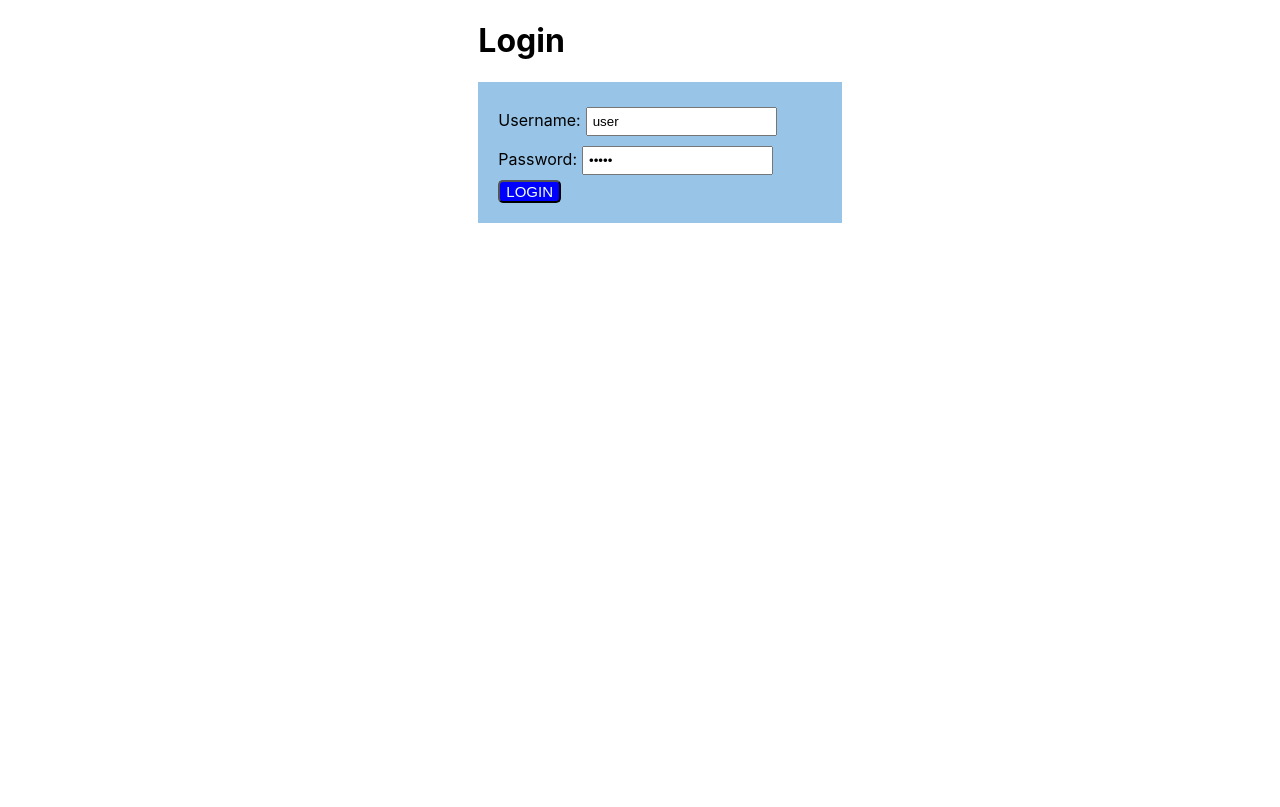
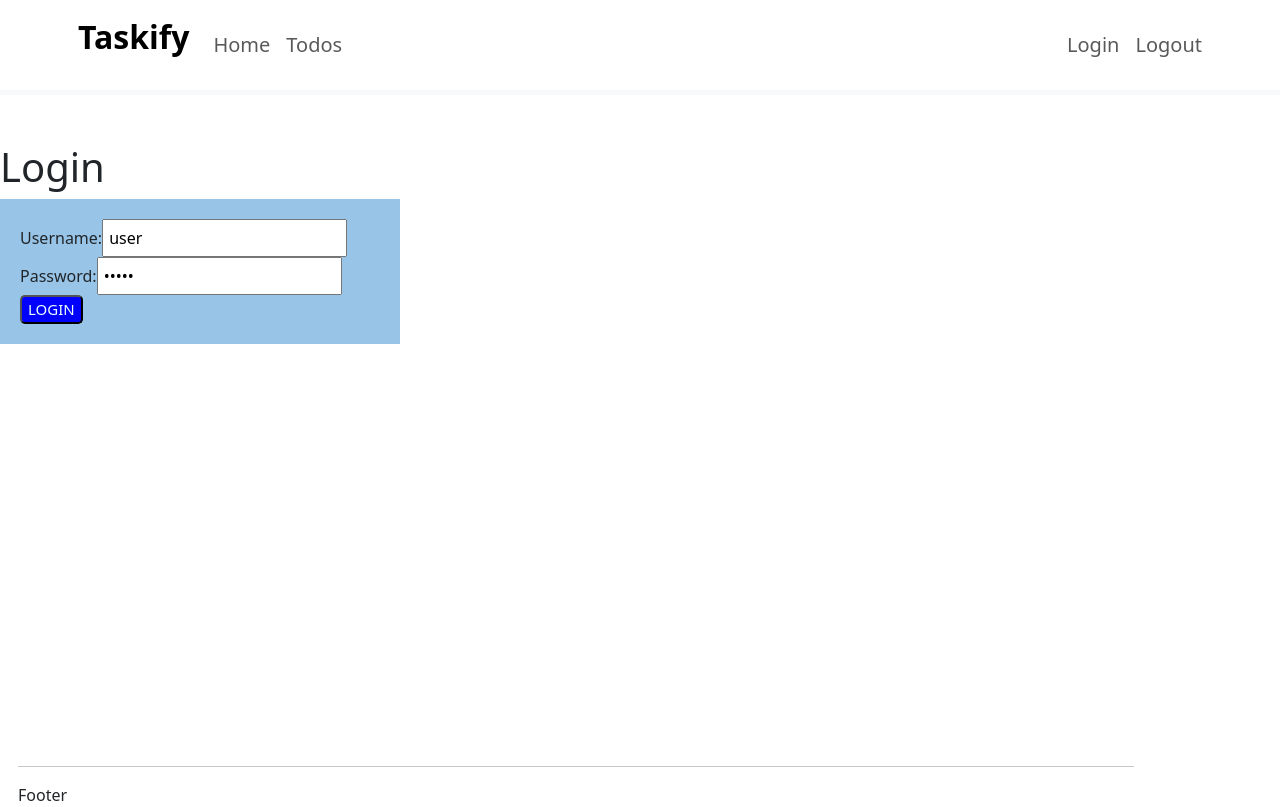
Before and after one commit to rakshit-upadhyay214/taskify, a React (Create React App) app: page / in a window 1280 px wide. Built offline with nearby package versions, Linux system fonts and the light colour scheme.

Commit message:
Added Header and Footer

```diff
--- a/package.json
+++ b/package.json
@@ -6,6 +6,7 @@
     "@testing-library/jest-dom": "^5.17.0",
     "@testing-library/react": "^13.4.0",
     "@testing-library/user-event": "^13.5.0",
+    "bootstrap": "^5.3.3",
     "react": "^18.3.1",
     "react-dom": "^18.3.1",
     "react-router-dom": "^6.26.2",
--- a/src/App.js
+++ b/src/App.js
@@ -1,4 +1,4 @@
-import TodoApp from './todo/Todo.jsx';
+import TodoApp from './todo/TodoApplication.jsx';
 import './App.css';
 
 function App() {
--- a/src/index.js
+++ b/src/index.js
@@ -3,7 +3,7 @@ import ReactDOM from 'react-dom/client';
 import './index.css';
 import App from './App';
 import reportWebVitals from './reportWebVitals';
-
+import"/node_modules/bootstrap/dist/css/bootstrap.min.css"
 const root = ReactDOM.createRoot(document.getElementById('root'));
 root.render(
   <React.StrictMode>
--- /dev/null
+++ b/src/todo/FooterComponent.jsx
@@ -0,0 +1,12 @@
+import './TodoApplication.css';
+export default function Footer(){
+    return(
+        <footer className="footer">
+            <div className="container">
+                <hr />
+                Footer
+            </div>
+        </footer>
+
+    )
+}
--- /dev/null
+++ b/src/todo/HeaderComponent.jsx
@@ -0,0 +1,25 @@
+import { Link } from "react-router-dom";
+
+export default function Header(){
+    return(
+        <header className="border-bottom border-light border-5 mb-5">
+            <div className="container">
+                <div className="row">
+                    <nav className="navbar navbar-expand-lg">
+                        <p className="navbar-brand ms-2 fs-2 fw-bold text-black">Taskify</p>
+                        <div className="collapse navbar-collapse">
+                            <ul className="navbar-nav">
+                                <li className="nav-item fs-5"><Link className="nav-link" to="/welcome/User">Home</Link></li>
+                                <li className="nav-item fs-5"><Link className="nav-link" to="/todos">Todos</Link></li>
+                            </ul>
+                        </div>
+                        <ul className="navbar-nav">
+                            <li className="nav-item fs-5"><Link className="nav-link" to="/login">Login</Link></li>
+                            <li className="nav-item fs-5"><Link className="nav-link" to="/logout">Logout</Link></li>
+                        </ul>
+                    </nav>
+                </div>
+            </div>
+        </header>
+    )
+}
--- a/src/todo/LoginComponent.jsx
+++ b/src/todo/LoginComponent.jsx
@@ -1,4 +1,4 @@
-import './Login.css';
+import './TodoApplication.css';
 import {useState} from 'react';
 import Welcome from './WelcomeComponent';
 import { useNavigate} from 'react-router-dom';
--- /dev/null
+++ b/src/todo/LogoutComponent.jsx
@@ -0,0 +1,10 @@
+export default function Logout(){
+    return (
+        <div className="logout">
+
+            <h1>You are logged out!</h1>
+            <p>Come back soon.</p>
+
+        </div>
+    )
+}
--- a/src/todo/Login.css
+++ b/src/todo/TodoApplication.css
@@ -1,8 +1,8 @@
-body{
+/* body{
     display: flex;
     justify-content: center;
     align-items: center;
-}
+} */
 
 .login-container{
     align-items: center;
@@ -28,5 +28,11 @@ input{
     color: azure;
     font-size:15px ;
     border-radius: 5px;
+}
 
+.footer{
+    bottom: 0;
+    position: absolute;
+    width: 90%;
+    height: 50px;
 }
--- a/src/todo/Todo.jsx
+++ b/src/todo/TodoApplication.jsx
@@ -3,21 +3,25 @@ import { BrowserRouter, Routes, Route } from "react-router-dom";
 import Welcome from "./WelcomeComponent";
 import Error from "./ErrorComponent";
 import TodoList from "./TodoListComponent";
+import Header from "./HeaderComponent";
+import Footer from "./FooterComponent";
+import Logout from "./LogoutComponent";
 
 export default function TodoApp(){
     return(
         <div className="TodoApp">
             <BrowserRouter>
+                <Header />
                 <Routes>
                     <Route path="/" element={<Login/>}></Route>
                     <Route path="/login" element={<Login/>}></Route>
                     <Route path="/welcome/:username" element={<Welcome/>}></Route>
                     <Route path="/todos" element={<TodoList/>}></Route>
+                    <Route path="/logout" element={<Logout/>}></Route>
                     <Route path="*" element={<Error/>}></Route>
                 </Routes>
+                <Footer />
             </BrowserRouter>
-
-
         </div>
     )
 }
--- a/src/todo/TodoListComponent.jsx
+++ b/src/todo/TodoListComponent.jsx
@@ -8,11 +8,11 @@ export default function TodoList(){
     ]
     return(
         <>
-            <div className="todo-list">
+            <div className="container">
                 <h1>Todo List</h1>
                 <p>Here is the list of tasks, you have to do.</p>
                 <div>
-                    <table>
+                    <table className="table">
                         <thead>
                             <tr>
                                 <td>Id</td>
```
Also changed, not shown: 1 other file (tests, documents, lock files or other folders).
